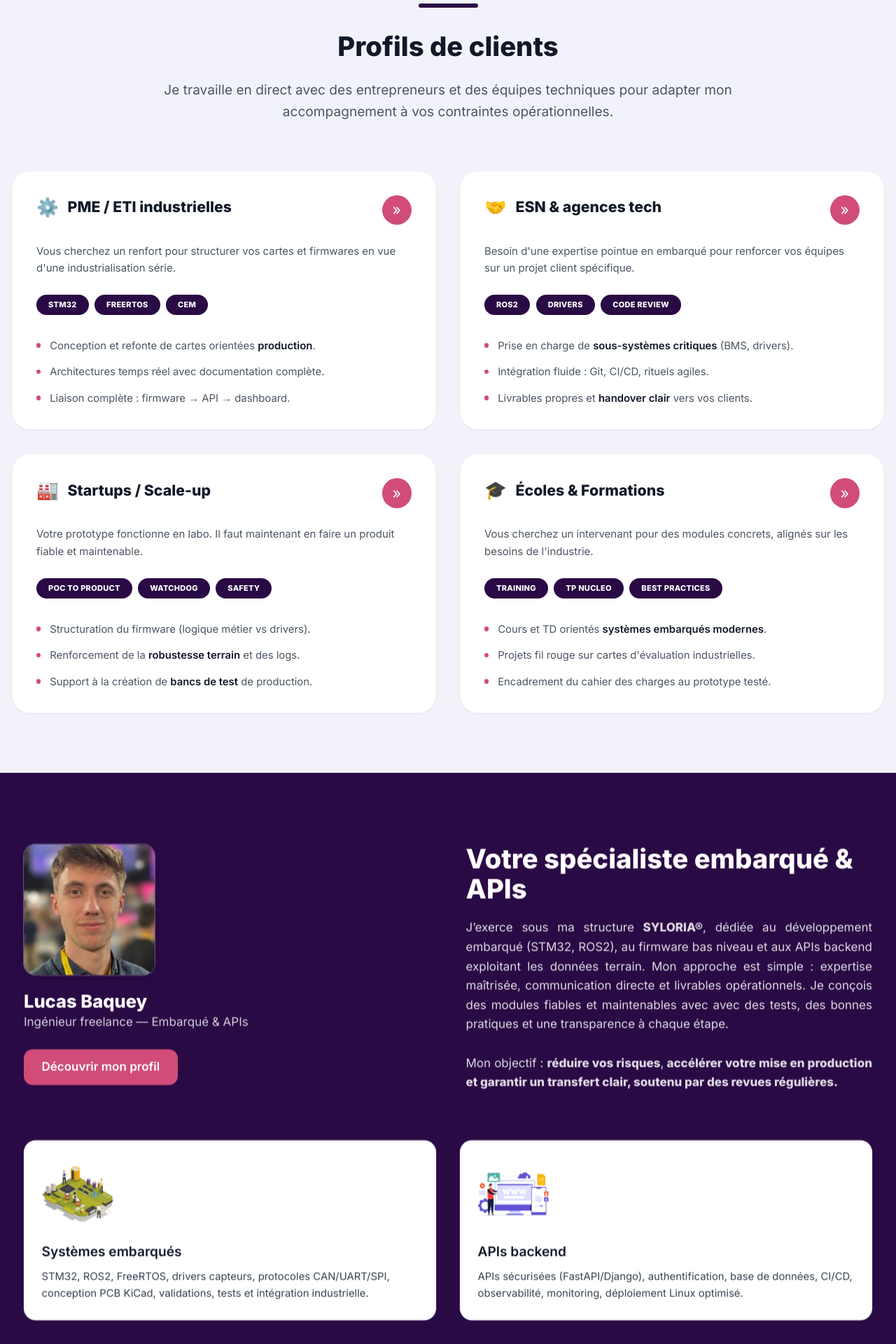
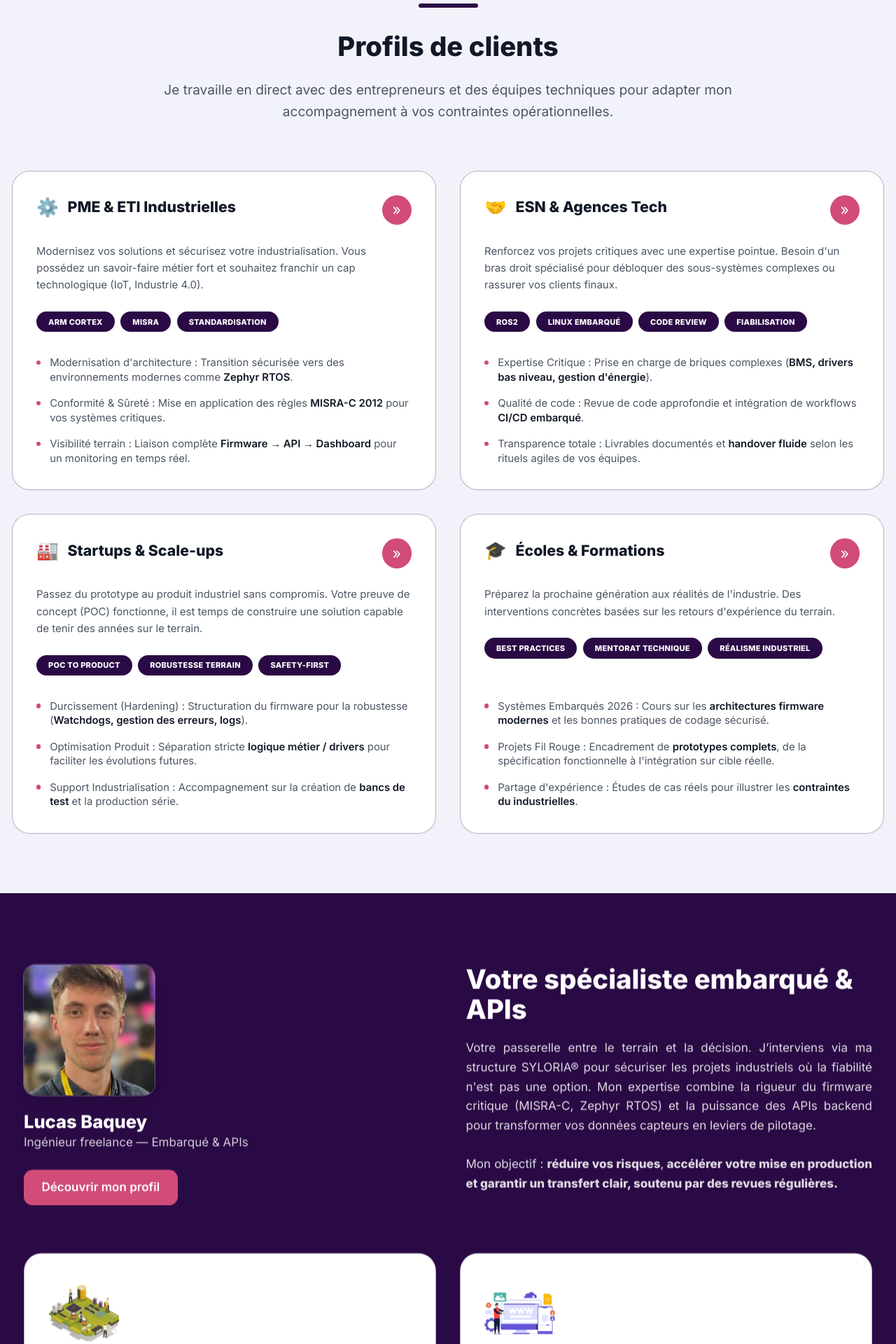
Before and after one commit to lucas33620/syloria_website, a React (Vite) app in the folder apps/syloria/frontend/: page / in a window 1280 px wide. Shown: the part 880-2800 px from the top of the page at 70% size. Built offline with nearby package versions, Linux system fonts and the light colour scheme.

Commit message:
[MAJ] rendu UX et paragraphes Clients

```diff
--- a/apps/syloria/frontend/src/App.jsx
+++ b/apps/syloria/frontend/src/App.jsx
@@ -125,8 +125,7 @@ function Hero() {
 
           {/* Titre + pitch + CTA */}
           <h2 className="text-4xl sm:text-5xl font-extrabold leading-tight">
-            Du concept à la production : <br />
-            on construit pas à pas votre solution
+            L'ingénierie embarquée au service de vos décisions terrain
           </h2>
 
           <div className="mt-8">
@@ -160,47 +159,47 @@ function Audience() {
   // Les "tags" permettent une lecture technique rapide sans alourdir les puces.
   const clients = [
   {
-      title: 'PME / ETI industrielles',
+    title: 'PME & ETI Industrielles',
     icon: '⚙️',
-      description: "Vous cherchez un renfort pour structurer vos cartes et firmwares en vue d'une industrialisation série.",
-      tags: ['STM32', 'FreeRTOS', 'CEM'],
+    description: "Modernisez vos solutions et sécurisez votre industrialisation. Vous possédez un savoir-faire métier fort et souhaitez franchir un cap technologique (IoT, Industrie 4.0).",
+    tags: ['ARM Cortex', 'MISRA', 'Standardisation'],
     bullets: [
-        "Conception et refonte de cartes orientées **production**.",
-        "Architectures temps réel avec documentation complète.",
-        "Liaison complète : firmware → API → dashboard."
+      "Modernisation d'architecture : Transition sécurisée vers des environnements modernes comme **Zephyr RTOS**.",
+      "Conformité & Sûreté : Mise en application des règles **MISRA-C 2012** pour vos systèmes critiques.",
+      "Visibilité terrain : Liaison complète **Firmware → API → Dashboard** pour un monitoring en temps réel."
     ]
   },
   {
-      title: 'ESN & agences tech',
+    title: 'ESN & Agences Tech',
     icon: '🤝',
-      description: "Besoin d'une expertise pointue en embarqué pour renforcer vos équipes sur un projet client spécifique.",
-      tags: ['ROS2', 'Drivers', 'Code Review'],
+    description: "Renforcez vos projets critiques avec une expertise pointue. Besoin d'un bras droit spécialisé pour débloquer des sous-systèmes complexes ou rassurer vos clients finaux.",
+    tags: ['ROS2', 'Linux Embarqué', 'Code Review', 'Fiabilisation'],
     bullets: [
-        "Prise en charge de **sous-systèmes critiques** (BMS, drivers).",
-        "Intégration fluide : Git, CI/CD, rituels agiles.",
-        "Livrables propres et **handover clair** vers vos clients."
+      "Expertise Critique : Prise en charge de briques complexes (**BMS, drivers bas niveau, gestion d'énergie**).",
+      "Qualité de code : Revue de code approfondie et intégration de workflows **CI/CD embarqué**.",
+      "Transparence totale : Livrables documentés et **handover fluide** selon les rituels agiles de vos équipes."
     ]
   },
   {
-      title: 'Startups / Scale-up',
+    title: 'Startups & Scale-ups',
     icon: '🏭',
-      description: "Votre prototype fonctionne en labo. Il faut maintenant en faire un produit fiable et maintenable.",
-      tags: ['POC to Product', 'Watchdog', 'Safety'],
+    description: "Passez du prototype au produit industriel sans compromis. Votre preuve de concept (POC) fonctionne, il est temps de construire une solution capable de tenir des années sur le terrain.",
+    tags: ['POC to Product', 'Robustesse terrain', 'Safety-first'],
     bullets: [
-        "Structuration du firmware (logique métier vs drivers).",
-        "Renforcement de la **robustesse terrain** et des logs.",
-        "Support à la création de **bancs de test** de production."
+      "Durcissement (Hardening) : Structuration du firmware pour la robustesse (**Watchdogs, gestion des erreurs, logs**).",
+      "Optimisation Produit : Séparation stricte **logique métier / drivers** pour faciliter les évolutions futures.",
+      "Support Industrialisation : Accompagnement sur la création de **bancs de test** et la production série."
     ]
   },
   {
     title: 'Écoles & Formations',
     icon: '🎓',
-      description: "Vous cherchez un intervenant pour des modules concrets, alignés sur les besoins de l'industrie.",
-      tags: ['Training', 'TP Nucleo', 'Best Practices'],
+    description: "Préparez la prochaine génération aux réalités de l'industrie. Des interventions concrètes basées sur les retours d'expérience du terrain.",
+    tags: ['Best Practices', 'Mentorat technique', 'Réalisme Industriel'],
     bullets: [
-        "Cours et TD orientés **systèmes embarqués modernes**.",
-        "Projets fil rouge sur cartes d'évaluation industrielles.",
-        "Encadrement du cahier des charges au prototype testé."
+      "Systèmes Embarqués 2026 : Cours sur les **architectures firmware modernes** et les bonnes pratiques de codage sécurisé.",
+      "Projets Fil Rouge : Encadrement de **prototypes complets**, de la spécification fonctionnelle à l'intégration sur cible réelle.",
+      "Partage d'expérience : Études de cas réels pour illustrer les **contraintes du industrielles**."
     ]
   }
 ];
@@ -239,7 +238,8 @@ function Audience() {
           {clients.map((client, i) => (
             <div
               key={i}
-              className="bg-white rounded-3xl p-8 shadow-sm border border-gray-100 flex flex-col hover:shadow-md transition-shadow duration-300"
+              className="bg-white rounded-3xl p-8 flex flex-col transition-all duration-300 shadow-sm hover:shadow-lg"
+              style={{ border: `1.5px solid ${brand.deep}50` }} // "50" à la fin = environ 30% d'opacité
             >
               {/* Header de la carte */}
               <div className="flex justify-between items-start mb-6">
@@ -323,12 +323,12 @@ function About() {
     {
       title: "Systèmes embarqués",
       icon: "/Electronic_logo.png",
-      desc: "STM32, ROS2, FreeRTOS, drivers capteurs, protocoles CAN/UART/SPI, conception PCB KiCad, validations, tests et intégration industrielle."
+      desc: "Développement robuste sur architectures ARM Cortex (STM32) sous Zephyr RTOS ou FreeRTOS. Application rigoureuse des standards MISRA-C 2012 pour garantir un code sécurisé et maintenable. Expertise complète : drivers bas niveau, protocoles industriels (CAN, SPI, UART) et conception PCB sous KiCad."
     },
     {
-      title: "APIs backend",
+      title: "Bridge de Données & APIs",
       icon: "/Web_logo.png",
-      desc: "APIs sécurisées (FastAPI/Django), authentification, base de données, CI/CD, observabilité, monitoring, déploiement Linux optimisé."
+      desc: "Conception d'APIs haute performance (FastAPI, Django) pour l'exploitation et la valorisation des données terrain. Mise en place de Dashboards temps réel, d'outils d'observabilité et de monitoring. Infrastructure moderne avec déploiement Linux optimisé, authentification sécurisée et pipelines CI/CD."
     }
   ];
 
@@ -373,11 +373,11 @@ function About() {
               </h2>
 
               <p className="mt-5 text-white/85 text-justify leading-relaxed">
-                J’exerce sous ma structure <strong>SYLORIA®</strong>, dédiée au développement embarqué
-                (STM32, ROS2), au firmware bas niveau et aux APIs backend exploitant les données terrain.
-                Mon approche est simple&nbsp;: expertise maîtrisée, communication directe et livrables
-                opérationnels. Je conçois des modules fiables et maintenables avec avec des tests, des bonnes pratiques
-                et une transparence à chaque étape.
+                Votre passerelle entre le terrain et la décision. J’interviens via
+                ma structure SYLORIA® pour sécuriser les projets industriels où la fiabilité
+                n'est pas une option. Mon expertise combine la rigueur du firmware critique
+                (MISRA-C, Zephyr RTOS) et la puissance des APIs backend pour transformer vos
+                données capteurs en leviers de pilotage.
                 <br /><br />
                 Mon objectif&nbsp;: <strong>réduire vos risques</strong>,
                 <strong> accélérer votre mise en production </strong>
@@ -395,7 +395,8 @@ function About() {
             {services.map((s, i) => (
               <div
                 key={i}
-                className="bg-white rounded-2xl p-6 shadow-sm ring-1 ring-white/10 hover:shadow-md transition"
+                className="bg-white rounded-3xl p-8 flex flex-col transition-all duration-300 shadow-sm hover:shadow-lg"
+                style={{ border: `1.5px solid ${brand.deep}50` }} // "25" à la fin = environ 15% d'opacité
               >
                 <img
                   src={s.icon}
@@ -648,7 +649,7 @@ function Portfolio() {
     () => [
       {
         id: 1,
-        title: "Mini Data Logger & Station Température (MISRA-C)",
+        title: "Station d'acquisition critique (MISRA-C) & Flux JSON",
         cat: "Embarqué",
         client: "INTERNE",
         cover: "/projet_logger/temp_station_cover.jpg",
@@ -834,8 +835,10 @@ function Portfolio() {
         <div className="grid sm:grid-cols-2 xl:grid-cols-3 gap-8 items-stretch">
           {visible.map((p) => (
             <Reveal key={p.id}>
-              <figure className="bg-white rounded-2xl overflow-hidden ring-1 ring-gray-200 shadow-md hover:shadow-xl hover:-translate-y-1 transition flex flex-col min-h-[520px]">
-
+              <figure
+                className="bg-white rounded-2xl overflow-hidden flex flex-col min-h-[520px] transition-all duration-300 shadow-[0_2px_15px_-3px_rgba(0,0,0,0.07),0_10px_20px_-2px_rgba(0,0,0,0.04)] hover:shadow-2xl hover:-translate-y-2"
+                style={{ border: `1.5px solid ${brand.deep}50` }} // "50" correspond à ~30% d'opacité
+              >
               {/* IMAGE FIXE */}
               <div className="w-full h-[220px] bg-gray-100 overflow-hidden">
                 <img
@@ -1152,7 +1155,8 @@ function Contact() {
           {/* Premium form container */}
           <form
             onSubmit={onSubmit}
-            className="mx-auto max-w-2xl bg-white rounded-2xl p-8 shadow-xl ring-1 ring-gray-200"
+            className="mx-auto max-w-2xl bg-white rounded-2xl p-8 transition-all duration-300 shadow-[0_2px_15px_-3px_rgba(0,0,0,0.07),0_10px_20px_-2px_rgba(0,0,0,0.04)] hover:shadow-2xl"
+            style={{ border: `1.5px solid ${brand.deep}50` }}
           >
             <div className="grid sm:grid-cols-2 gap-6">
               <div>
--- a/apps/syloria/frontend/src/ArticlesSection.jsx
+++ b/apps/syloria/frontend/src/ArticlesSection.jsx
@@ -67,8 +67,11 @@ export default function ArticlesSection() {
           {articles.map((a, i) => (
             <SwiperSlide key={i}>
               <article
-                className="rounded-2xl bg-white p-7 shadow-md ring-1 ring-gray-200 flex flex-col justify-between h-full transition hover:shadow-lg hover:-translate-y-1"
-                style={{ minHeight: "300px" }}
+                className="rounded-2xl bg-white p-7 flex flex-col justify-between h-full transition-all duration-300 shadow-[0_2px_15px_-3px_rgba(0,0,0,0.07),0_10px_20px_-2px_rgba(0,0,0,0.04)] hover:shadow-2xl hover:-translate-y-2"
+                style={{
+                  minHeight: "300px",
+                  border: `1.5px solid ${brand.deep}45` // Bordure de 1.5px avec ~15% d'opacité
+                }}
               >
                 <span
                   className="px-3 py-1 text-xs font-semibold text-white rounded-full mb-4 shrink-0"
```
Lines whose indentation alone changed are shown as unchanged.
